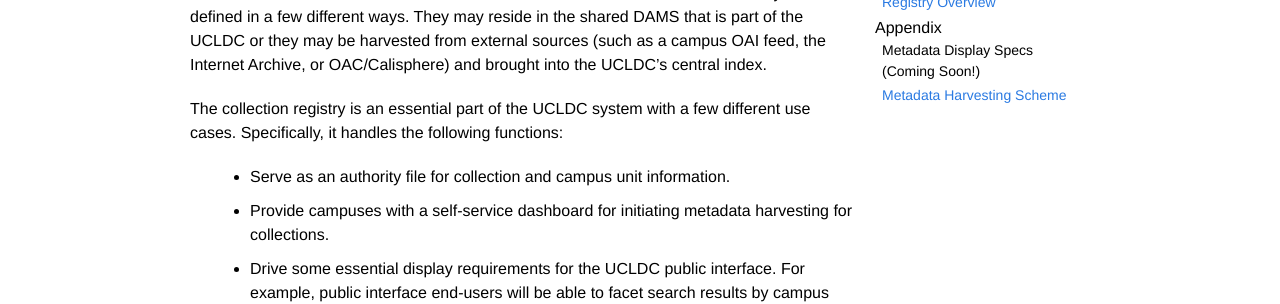
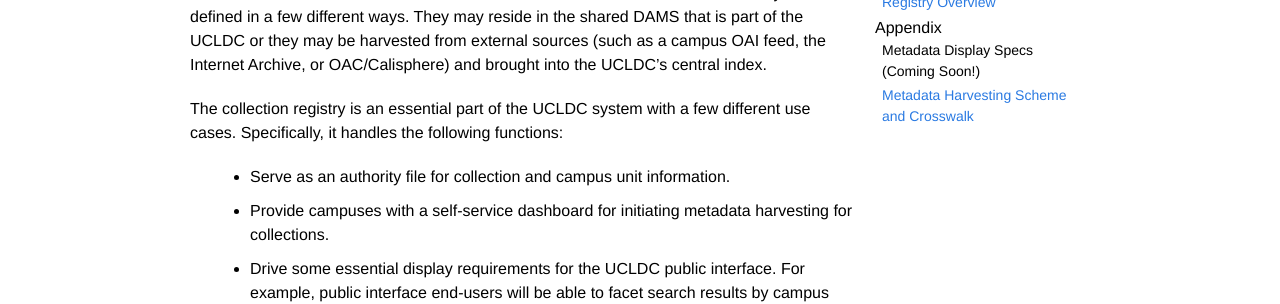
Before and after one commit to ucldc/ucldc-docs, a Jekyll site: the page built from docs/registry/index.md, in a window 1280 px wide. Shown: the part 321-625 px from the top of the page. Built offline with Jekyll 4.4.1, drawn with Linux system fonts in a browser that asks for light colours; nearby versions of some CDN libraries.

Commit message:
Update registry-sidebar.html

```diff
--- a/_includes/registry-sidebar.html
+++ b/_includes/registry-sidebar.html
@@ -11,6 +11,6 @@
   <h1>Appendix</h1>
   <ul>
     <li>Metadata Display Specs (Coming Soon!)</li>
-    <li><a href="{{ site.url }}{{ site.baseurl }}/docs/registry/metadata-harvest">Metadata Harvesting Scheme</a></li>
+    <li><a href="{{ site.url }}{{ site.baseurl }}/docs/registry/metadata-harvest">Metadata Harvesting Scheme and Crosswalk</a></li>
   </ul>
 </div>
```
